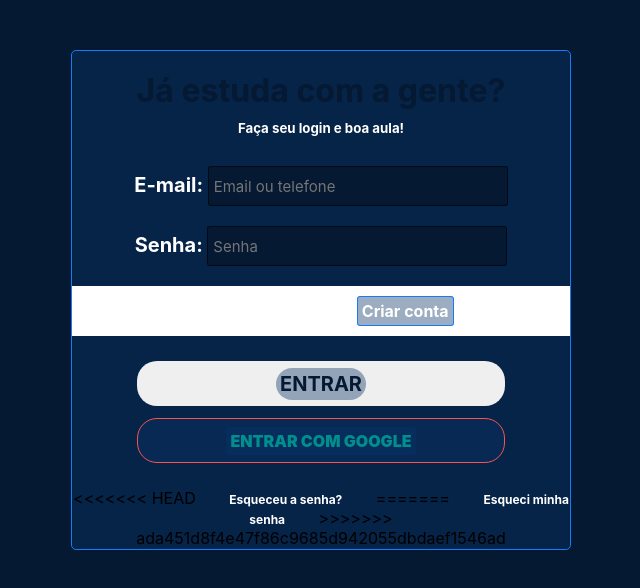
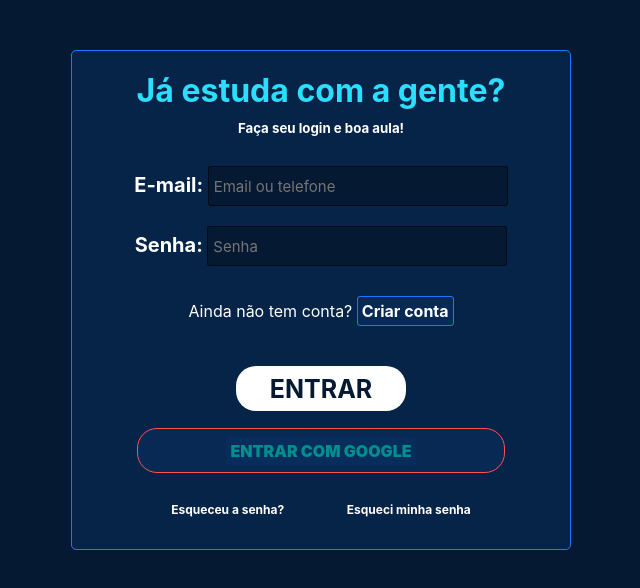
Before and after one commit to fullstack34/userapp-grupo-1, a plain HTML site: page login.html in a window 1280 px wide. Shown: the whole page, without its empty margins (319-959 px from the left). Drawn offline with Linux system fonts and the light colour scheme.

Commit message:
(02)-atualização-css

```diff
--- a/css/login.css
+++ b/css/login.css
@@ -39,7 +39,7 @@ body{
     font-weight: bold;
     font-size: 32px;
     margin: 40px;
-    color: var(--color-bg-darkhome);
+    color: var(--color-primary);
     margin-top: 20px;
     }
 .sub-intro{
@@ -66,6 +66,7 @@ label{
     height: 40px;
     padding-left: 5px;
     text-align: start;
+    color: var(--color-text);
     background-color: var(--color-bg-darkhome);
 
 }
@@ -75,7 +76,7 @@ p, a{
     padding-top: 15px;
     width: 100%;
     height: 50px;
-    background-color: var(--color-title);
+    background-color: var();
 }
 a{
     background-color: var(--btn-color-bg);
@@ -92,6 +93,7 @@ a.conta {
     }
 .paragraph{
     margin-top: 0px;
+    text-align: center;
     color: var(--color-text);
 }
 a{
@@ -99,18 +101,20 @@ a{
     color: #008f8d;
     padding: 4px;
     border-radius: 3px;
-
+    text-align: center;
     font-weight: bolder;
     font-size: 16px;
     text-decoration: none;
 }
 .button{
     font-size: 20px;
-    margin: 25px;
-    width: 368px;
+    margin: 30px;
+    width: none;
     height: 45px;
+    font-size: 25px;
     border-radius: 20px;
     border: none;
+    background-color: #FFFFFF;
     color: var(--color-bg-darkhome);
 }
 .google{
@@ -163,7 +167,7 @@ button .btn{
 }
 a:hover{
     background-color: var(--teals-1);
-    color: var(--color-bg-darkhome);
+    color: var(--fiap-primary);
     transition: 0.5s;
     border: none;
     text-decoration-line: underline;
--- a/login.html
+++ b/login.html
@@ -35,12 +35,8 @@
             <button class="google"><a href="https://myaccount.google.com/" >ENTRAR COM GOOGLE</a></button>
 
             <div>
-<<<<<<< HEAD
                 <a href="forgot-password.html" class="esqueceu-senha">Esqueceu a senha?</a>
-=======
                 <a href="https://fullstack34.github.io/userapp-grupo-1/forgot-password" class="esqueceu-senha">Esqueci minha senha</a>
-
->>>>>>> ada451d8f4e47f86c9685d942055dbdaef1546ad
             </div>
         </div>
     </body>
```
